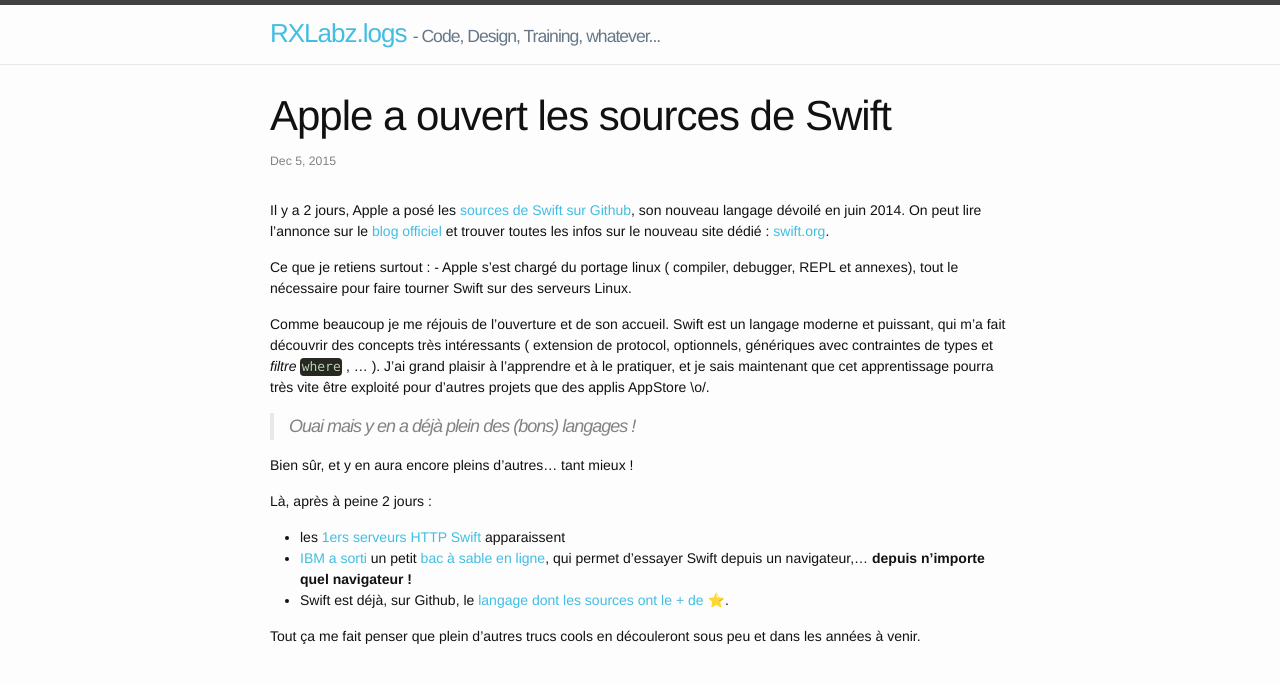
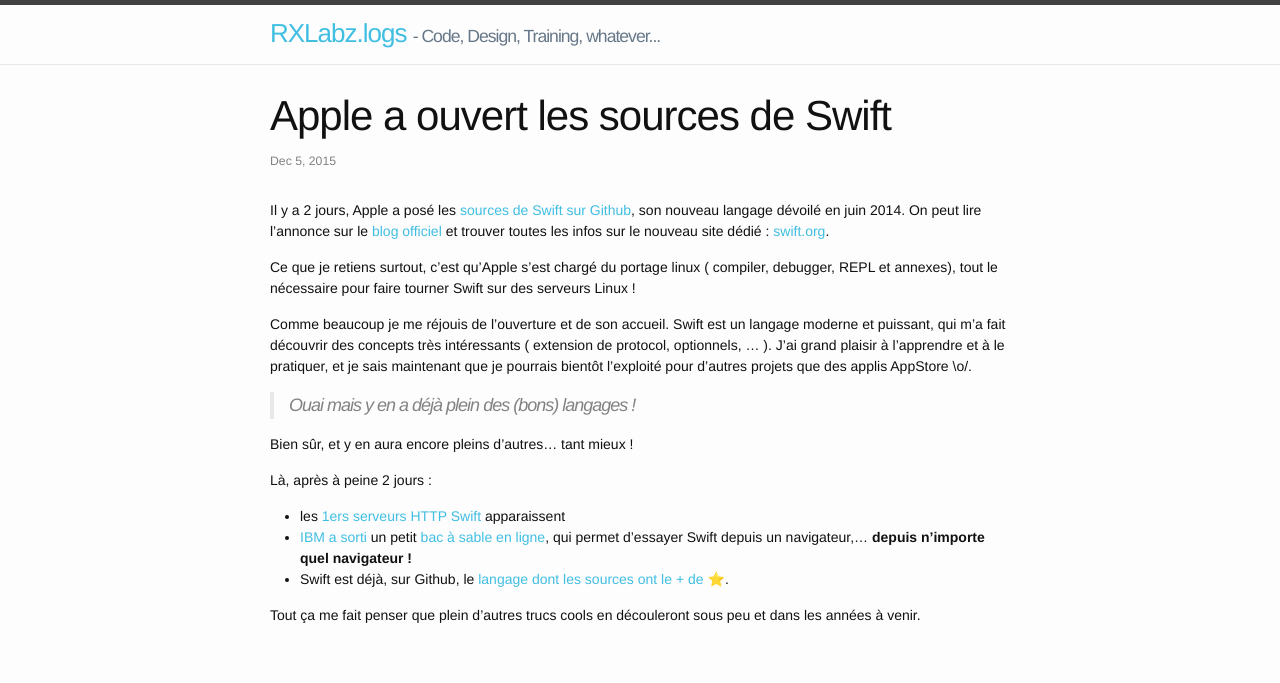
Before and after one commit to rxlabz/rxlabz.github.io, a Jekyll site: the page built from _posts/2015-12-05-apple-open-swift-sources.md, in a window 1280 px wide. Shown: the top 683 px of the page. Built offline with Jekyll 4.4.1, drawn with Linux system fonts in a browser that asks for light colours; emoji names are drawn with the system emoji font; comment, search, counter and statistics services are not loaded.

```diff
--- a/_posts/2015-12-05-apple-open-swift-sources.md
+++ b/_posts/2015-12-05-apple-open-swift-sources.md
@@ -7,13 +7,11 @@
 Il y a 2 jours, Apple a posé les <a href="http://github.com/apple/swift" target="_blank">sources de Swift sur Github</a>, son nouveau langage dévoilé en juin 2014.
 On peut lire l'annonce sur le [blog officiel]((https://developer.apple.com/swift/blog/?id=34)) et trouver toutes les infos sur le nouveau site dédié : [swift.org](http://swift.org){:target="_blank"}.
 
-Ce que je retiens surtout : - Apple s'est chargé du portage linux ( compiler, debugger, REPL et annexes), tout le nécessaire pour faire tourner Swift sur des serveurs Linux.
+Ce que je retiens surtout, c'est qu'Apple s'est chargé du portage linux ( compiler, debugger, REPL et annexes), tout le nécessaire pour faire tourner Swift sur des serveurs Linux !
 
 Comme beaucoup je me réjouis de l'ouverture et de son accueil. Swift est un langage moderne et puissant,
-qui m'a fait découvrir des concepts très intéressants ( extension de protocol, optionnels,
-génériques avec contraintes de types et *filtre* `where` , ... ).
-J'ai grand plaisir à l'apprendre et à le pratiquer, et je sais maintenant que cet apprentissage pourra très vite
- être exploité pour d'autres projets que des applis AppStore \o/.
+qui m'a fait découvrir des concepts très intéressants ( extension de protocol, optionnels, ... ).
+J'ai grand plaisir à l'apprendre et à le pratiquer, et je sais maintenant que je pourrais bientôt l'exploité pour d'autres projets que des applis AppStore \o/.
 
 > Ouai mais y en a déjà plein des (bons) langages !
 
```
